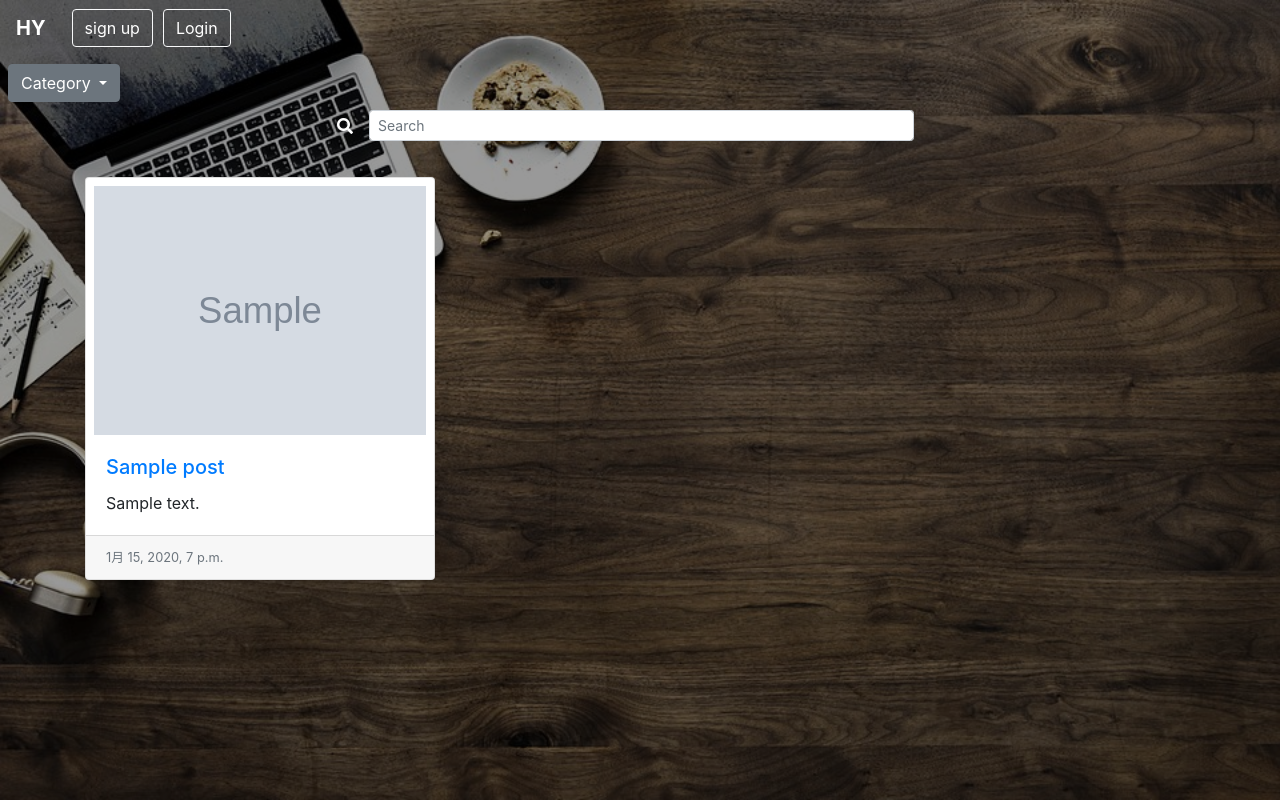
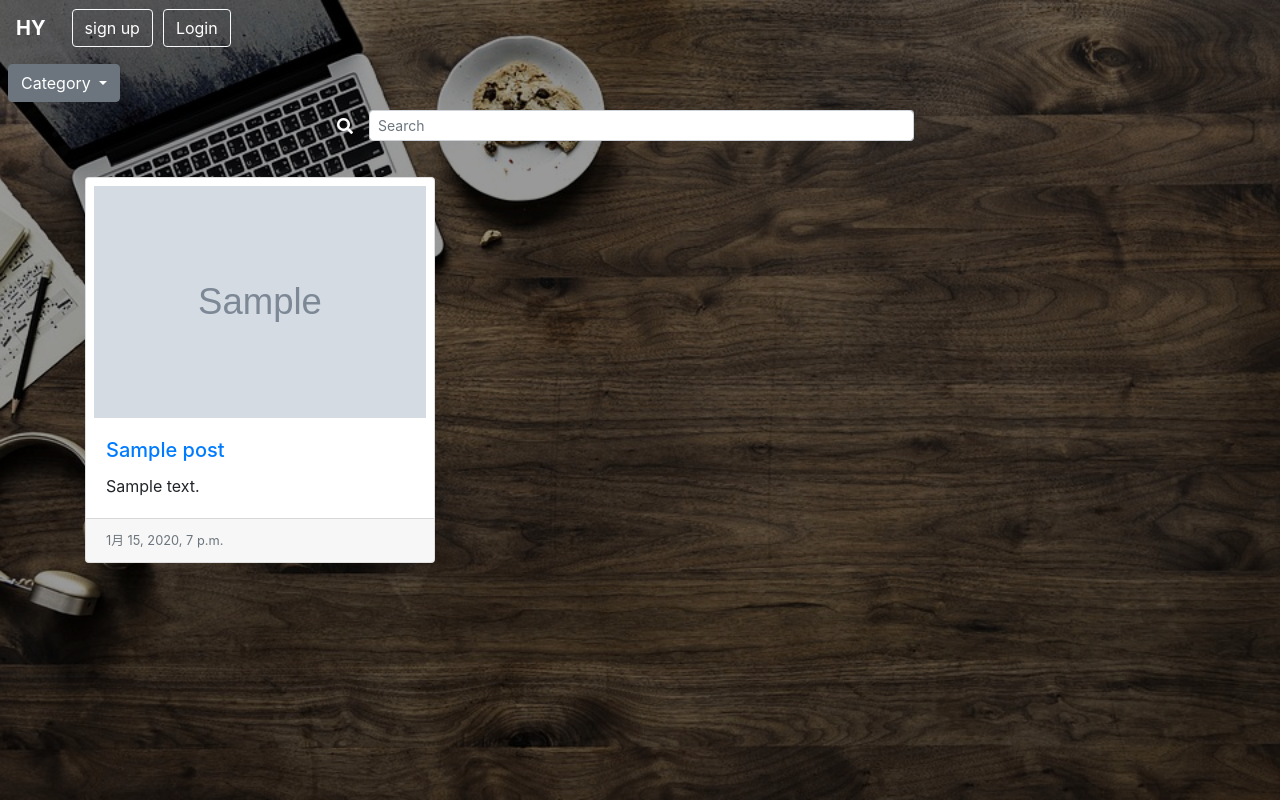
Before and after one commit to sun-shine0708/blog-python, a Django app: page / in a window 1280 px wide. Run offline with Django 3.2, Linux system fonts and the light colour scheme; tables that the repository leaves empty hold one stand-in row (values such as "Sample post"); grey boxes marked "Sample" are stand-in pictures; some libraries are stand-ins or nearby versions.

Commit message:
image-size-edit

```diff
--- a/blog/static/css/blog.css
+++ b/blog/static/css/blog.css
@@ -74,3 +74,8 @@ h1, h2, h3, h4 {
 .navbar-brand {
   font-size: 1.25rem;
 }
+
+.card-img-top {
+  width: 348px;
+  height: 240px;
+}
```
